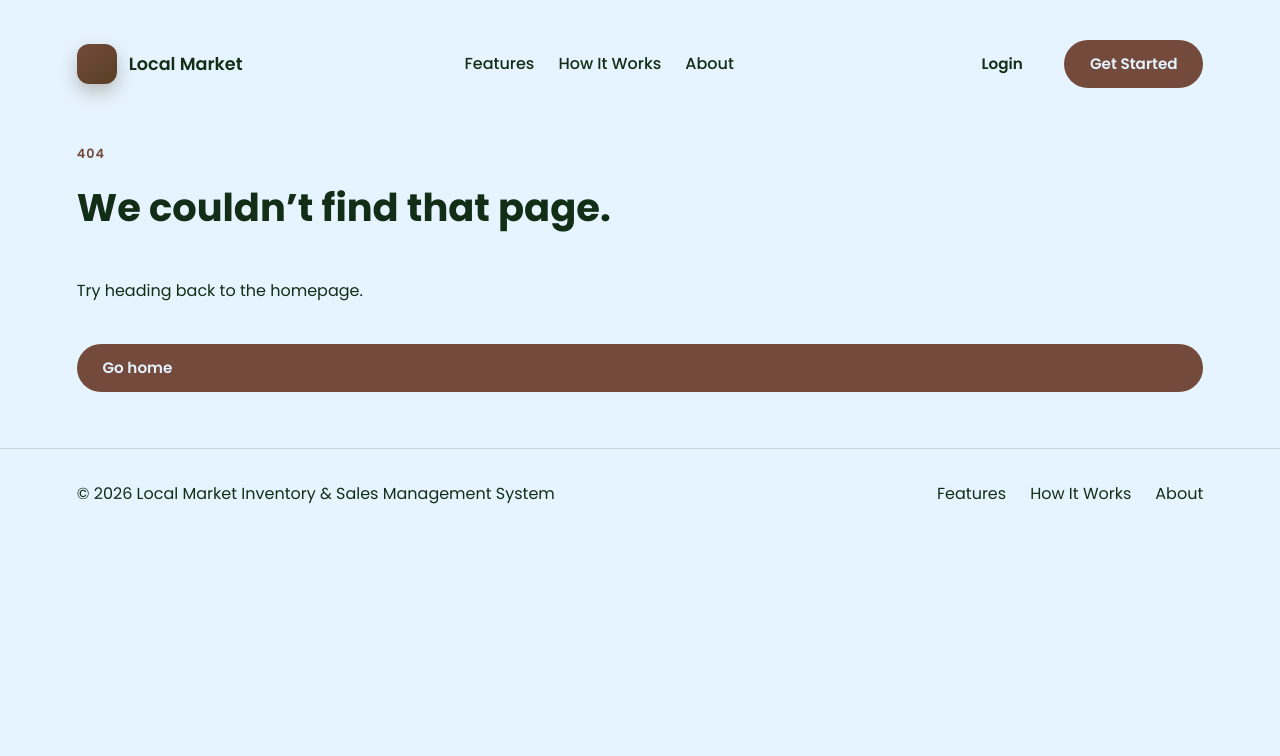
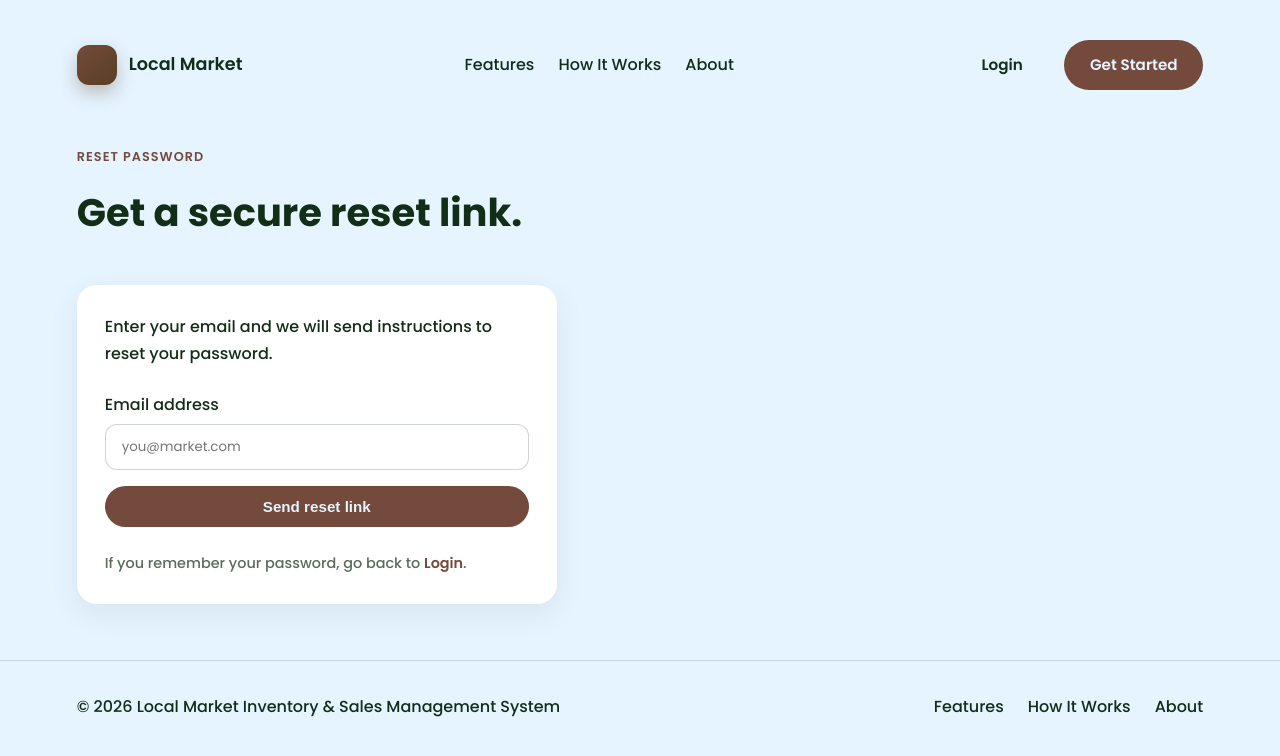
Before and after one commit to MatthewTuurozeeng/local-market-inventory-and-sales-mgt-system, a React (Vite) app in the folder frontend/: page /reset-password in a window 1280 px wide. Shown: the top 756 px of the page. Built offline with nearby package versions, Linux system fonts and the light colour scheme.

Commit message:
added password reset

```diff
--- a/frontend/src/index.css
+++ b/frontend/src/index.css
@@ -2,8 +2,8 @@
   font-family: "Poppins", system-ui, sans-serif;
   color: #122e16;
   background-color: #e6f4ff;
-  line-height: 1.6;
-  font-weight: 400;
+  line-height: 1.7;
+  font-weight: 500;
   --coffee: #734a3b;
   --earth: #593f24;
   --mist: #e6f4ff;
--- a/frontend/src/pages/About.tsx
+++ b/frontend/src/pages/About.tsx
@@ -6,7 +6,7 @@ export default function About() {
           <p className="eyebrow">About</p>
           <h2>Designed with local commerce in mind.</h2>
           <p>
-            We’re building a lightweight, mobile-first tool for market vendors across
+            We are building a lightweight, mobile-first tool for market vendors across
             Ghana. It works on low-end phones, supports offline workflows, and keeps
             data secure so you can focus on your customers.
           </p>
--- a/frontend/src/pages/Home.tsx
+++ b/frontend/src/pages/Home.tsx
@@ -46,7 +46,7 @@ export default function Home() {
           </div>
           <div className="hero-card">
             <div className="card-header">
-              <h4>Today’s Snapshot</h4>
+              <h4>Today's Snapshot</h4>
               <span>Tue</span>
             </div>
             <div className="card-grid">
--- a/frontend/src/pages/Login.tsx
+++ b/frontend/src/pages/Login.tsx
@@ -22,7 +22,10 @@ export default function Login() {
             <button className="button solid">Login</button>
           </div>
           <p className="form-helper">
-            Don’t have an account? <Link to="/signup">Create one</Link>
+            <Link to="/reset-password">Forgot password?</Link>
+          </p>
+          <p className="form-helper">
+            Don't have an account? <Link to="/signup">Create one</Link>
           </p>
         </div>
       </section>
--- a/frontend/src/pages/NotFound.tsx
+++ b/frontend/src/pages/NotFound.tsx
@@ -6,9 +6,9 @@ export default function NotFound() {
       <section className="section">
         <div className="section-title">
           <p className="eyebrow">404</p>
-          <h2>We couldn’t find that page.</h2>
+          <h2>We couldn't find that page.</h2>
         </div>
-        <p>Try heading back to the homepage.</p>
+        <p>Head back to homepage.</p>
         <Link className="button solid" to="/">
           Go home
         </Link>
--- /dev/null
+++ b/frontend/src/pages/ResetPassword.tsx
@@ -0,0 +1,35 @@
+import { Link } from "react-router-dom";
+
+export default function ResetPassword() {
+  return (
+    <div className="page-content">
+      <section className="section">
+        <div className="section-title">
+          <p className="eyebrow">Reset password</p>
+          <h2>Get a secure reset link.</h2>
+        </div>
+        <div className="panel form-panel">
+          <p>Enter your email and we will send instructions to reset your password.</p>
+          <form className="form-stack">
+            <label>
+              <span>Email address</span>
+              <input
+                type="email"
+                placeholder="you@market.com"
+                required
+                pattern="^[^\s@]+@[^\s@]+\.[^\s@]+$"
+                title="Enter a valid email address"
+              />
+            </label>
+            <button className="button solid" type="submit">
+              Send reset link
+            </button>
+          </form>
+          <p className="form-helper">
+            If you remember your password, go back to <Link to="/login">Login</Link>.
+          </p>
+        </div>
+      </section>
+    </div>
+  );
+}
--- a/frontend/src/pages/Routes.tsx
+++ b/frontend/src/pages/Routes.tsx
@@ -6,6 +6,7 @@ import Home from "./Home.tsx";
 import HowItWorks from "./HowItWorks.tsx";
 import Login from "./Login.tsx";
 import NotFound from "./NotFound.tsx";
+import ResetPassword from "./ResetPassword.tsx";
 import Signup from "./Signup.tsx";
 
 export default function AppRoutes() {
@@ -16,7 +17,8 @@ export default function AppRoutes() {
       <Route path="/how-it-works" element={<HowItWorks />} />
       <Route path="/about" element={<About />} />
       <Route path="/login" element={<Login />} />
-  <Route path="/signup" element={<Signup />} />
+    <Route path="/signup" element={<Signup />} />
+    <Route path="/reset-password" element={<ResetPassword />} />
       <Route path="/get-started" element={<GetStarted />} />
       <Route path="*" element={<NotFound />} />
     </Routes>
```
Also changed, not shown: 5 other files (tests, documents, lock files or other folders).
